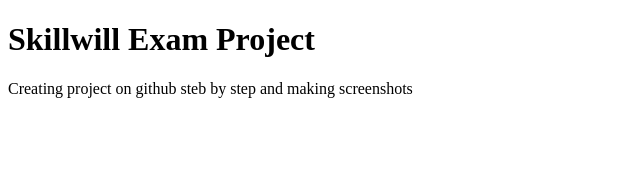
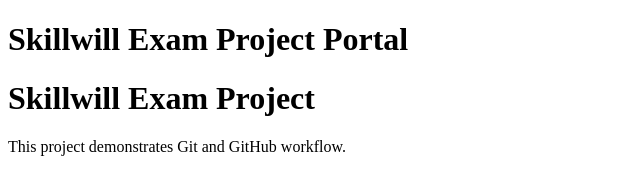
Before and after one commit to giorgimshvid/git-exam-project, a plain HTML site: page index.html in a window 1280 px wide. Shown: the whole page, without its empty margins (0-640 px from the left). Drawn offline with Linux system fonts and the light colour scheme.

Commit message:
Add header component to index.html

```diff
--- a/index.html
+++ b/index.html
@@ -1,12 +1,18 @@
 <!DOCTYPE html>
 <html lang="en">
+
 <head>
     <meta charset="UTF-8">
     <meta name="viewport" content="width=device-width, initial-scale=1.0">
     <title>Document</title>
 </head>
+
 <body>
+    <header>
+        <h1>Skillwill Exam Project Portal</h1>
+    </header>
     <h1>Skillwill Exam Project</h1>
-    <p>Creating project on github steb by step and making screenshots</p>
+    <p>This project demonstrates Git and GitHub workflow.</p>
 </body>
+
 </html>
```
